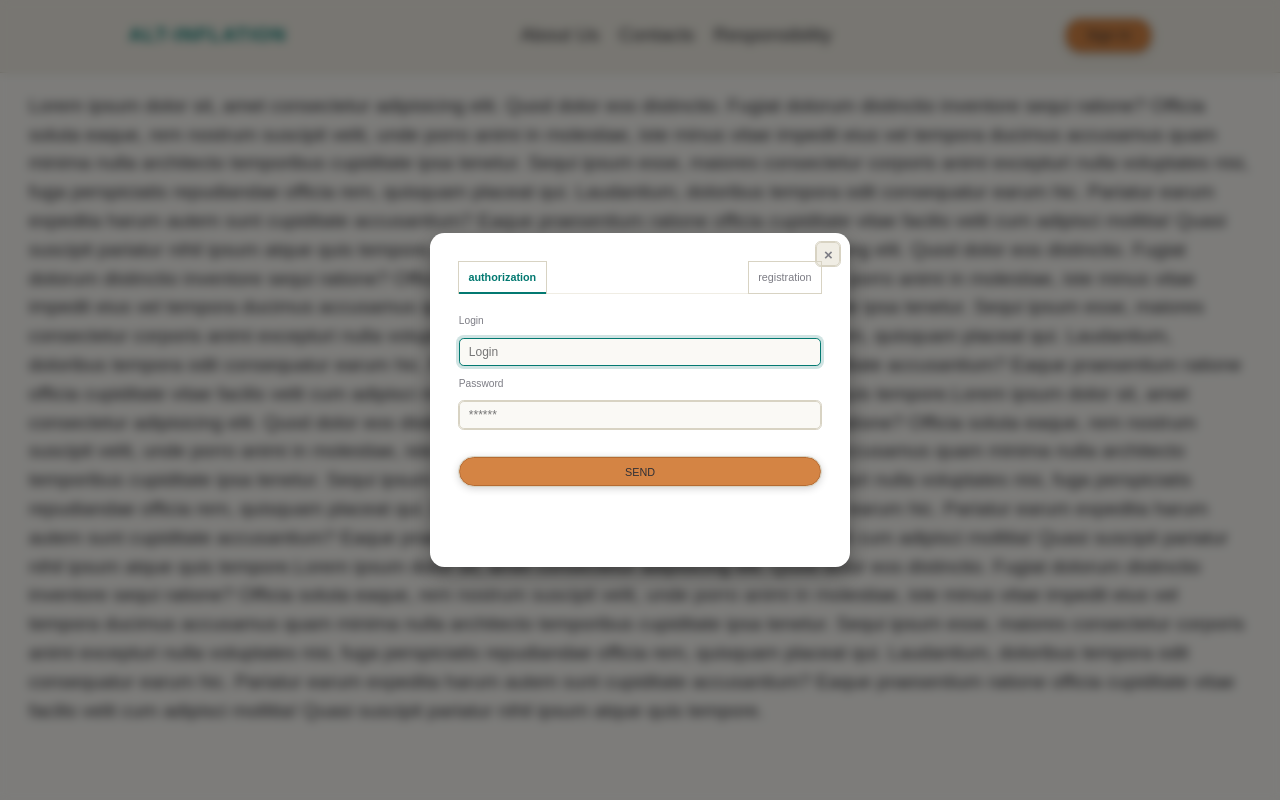
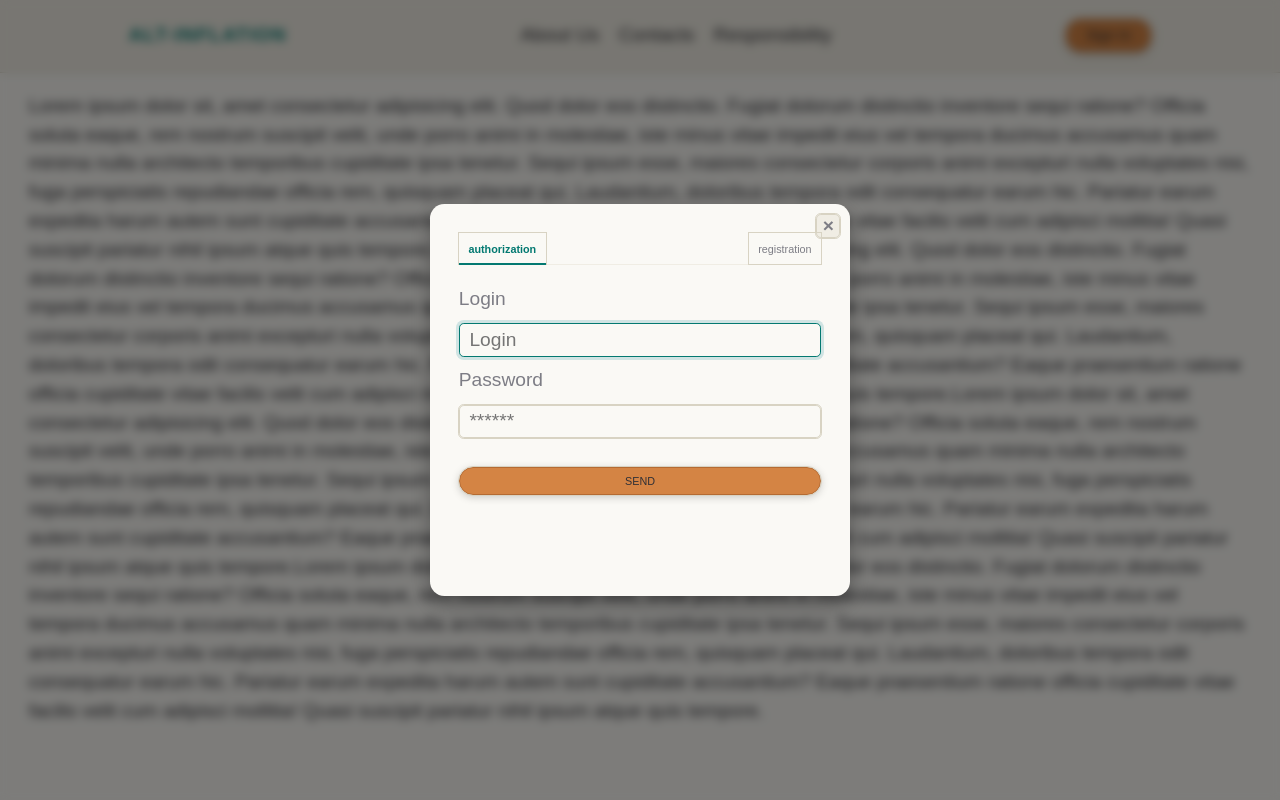
Before and after one commit to Hekeng/SQL-PHP_Practice, a PHP site: page /SQL-PHP_Practice/ in a window 1280 px wide. Run offline with PHP 8.4, Linux system fonts and the light colour scheme.

Commit message:
rethought the size chart

```diff
--- a/SQL_Practice/assets/css/style.css
+++ b/SQL_Practice/assets/css/style.css
@@ -200,14 +200,14 @@ body {
   display: flex;
   flex-direction: column;
 
-  width: min(100%, 24rem);
+  /* width: min(100%, 24rem); */
   padding: var(--space-lg);
 
   width: 100%;
   max-width: 420px;   /* человеческий максимум */
-  min-width: 320px;
+  /* min-width: 320px; */
 
-  background-color: var(--color-surface, #fff);
+  background-color: var(--color-bg);
   border-radius: var(--br-md);
   box-shadow: var(--shd-high);
 
@@ -228,7 +228,7 @@ body {
   align-items: center;
   justify-content: center;
 
-  font-size: 1.25rem;
+  font-size: var(--fs-base);
   font-weight: 700;
 
   color: var(--color-text-muted);
@@ -248,12 +248,17 @@ body {
 /* ================= CONTENT / FORMS ================= */
 .auth-content {
   display: grid;
+  grid-template-columns: 1fr;
 }
 
-.auth-form-login,
-.auth-form-reg {
+.auth-form-login{
   grid-area: 1 / 1;
-  transition: opacity var(--t-fast);
+  transition: opacity 0.3s ease;
+}
+
+.auth-form-reg{
+  grid-area: 1 / 1;
+  transition: opacity 0.3s ease;
 }
 
 .auth-card form {
@@ -264,14 +269,14 @@ body {
 
 /* ================= LABEL / INPUT ================= */
 .auth-card label {
-  font-size: 0.85rem;
+  font-size: var(--fs-base);
   font-weight: 500;
   color: var(--color-text-muted);
 }
 
 .auth-card input {
-  padding: 0.5rem 0.75rem;
-  font-size: 1rem;
+  padding: var(--space-xs) var(--space-sm);
+  font-size: var(--fs-base);
 
   border-radius: var(--br-sm);
   border: 1px solid var(--gray-300);
@@ -289,8 +294,9 @@ body {
 /* ================= TABS ================= */
 .auth-tabs ul {
   display: flex;
+  flex-direction: row;
   justify-content: space-between;
-
+  width: 100%;
   margin-bottom: var(--space-md);
   border-bottom: 1px solid var(--gray-100);
 }
```
